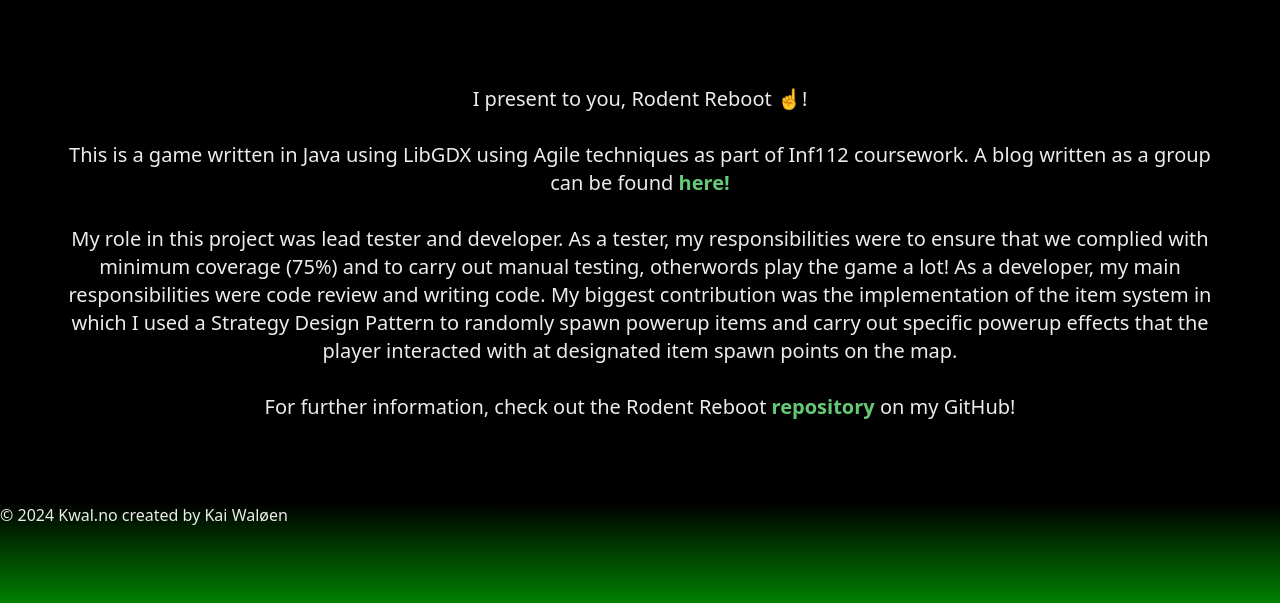
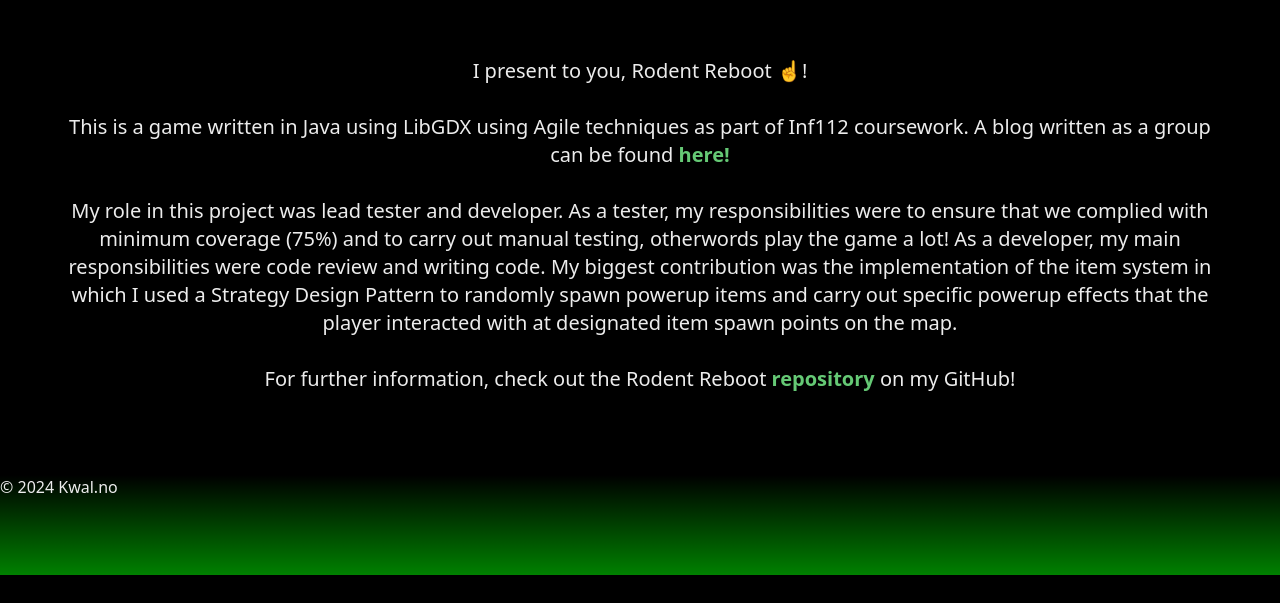
Before and after one commit to echo-webkom/how-to-sideprosjekt-workshop, a Next.js app: page / in a window 1280 px wide. Shown: the part 1877-2480 px from the top of the page. After the commit the page ends 2452 px from the top, so only its background shows below. Built offline with nearby package versions, Linux system fonts and the light colour scheme; grey boxes are pictures that could not be loaded.

Commit message:
text edit

```diff
--- a/src/app/Banner.tsx
+++ b/src/app/Banner.tsx
@@ -2,7 +2,7 @@
 export default function Banner() {
     return (
         <div className="banner">
-            <h1 className="banner-text">Hi, my name is Kai 👋 <br /><br />
+            <h1 className="banner-text">Hi, my name is Kai 👋
 
             </h1>
         </div>
--- a/src/app/Footer.tsx
+++ b/src/app/Footer.tsx
@@ -2,7 +2,7 @@
 export default function Footer() {
     return(
         <div className = "footer">
-            &copy; {new Date().getFullYear()} Kwal.no created by Kai Waløen
+            &copy; {new Date().getFullYear()} Kwal.no
         </div>
     );
 }
--- a/src/app/Introduction.tsx
+++ b/src/app/Introduction.tsx
@@ -5,7 +5,7 @@ export default function Introduction() {
     <div className="text-center column-container">
 
         <div className="card text-xl">
-          <br/>
+
           Welcome to my Portfolio Website! Take a look at the source code {" "}
           <a href="https://github.com/KWaloen/My-Portolio-Website" target="_blank" rel="noopener noreferrer" className="link">here.</a>
           <br></br>
```
